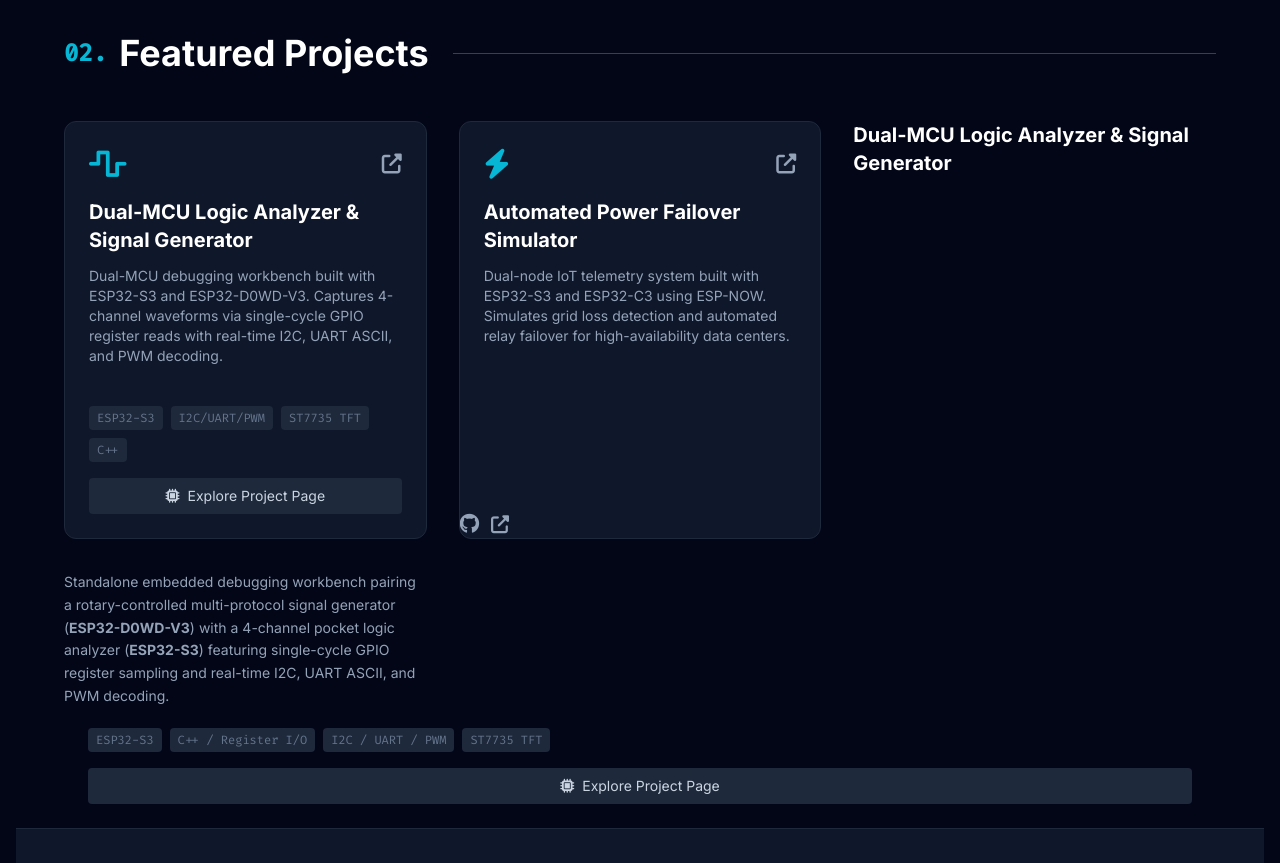
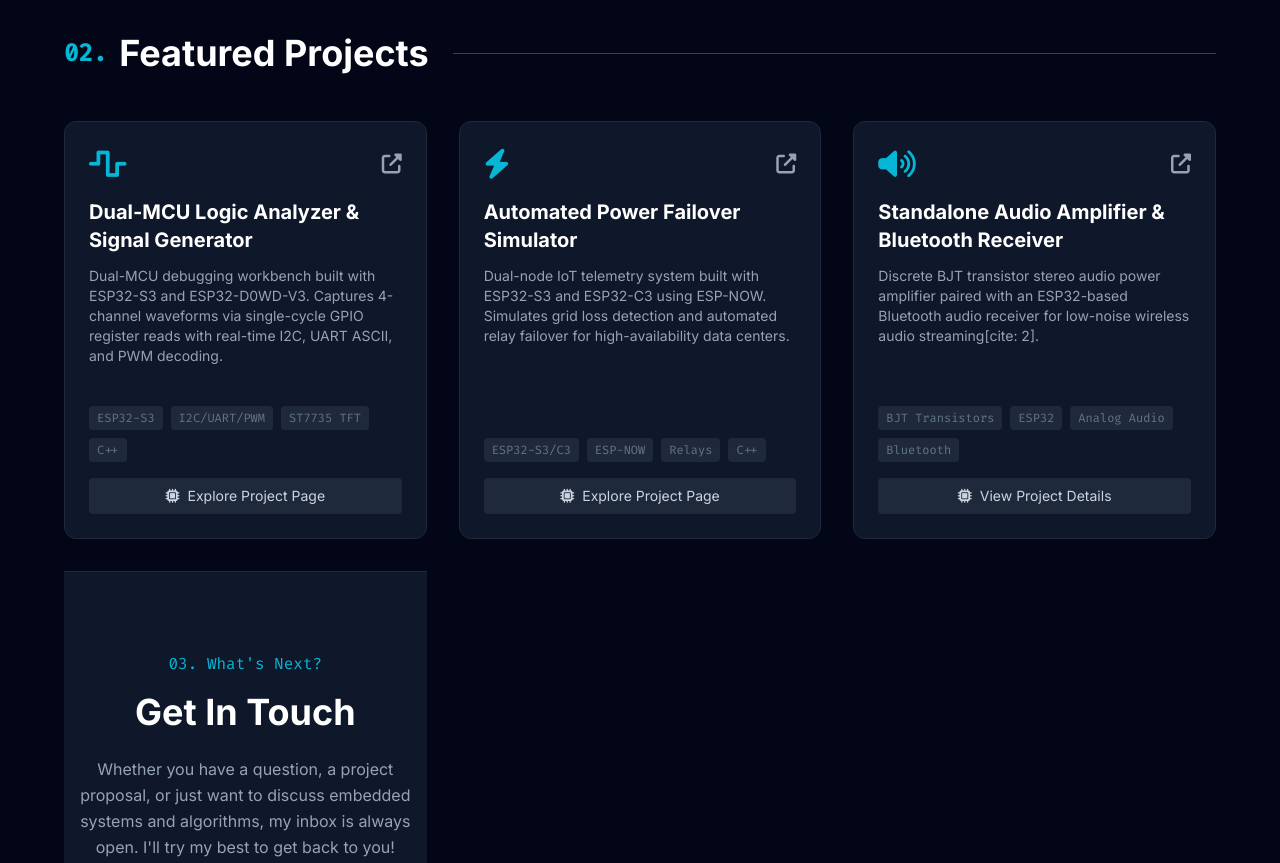
Before and after one commit to Eazino10/Eazino10.github.io, a plain HTML site: page index.html in a window 1280 px wide. Shown: the part 1540-2403 px from the top of the page. Drawn offline with nearby package versions, Linux system fonts and the light colour scheme.

Commit message:
Update index.html

```diff
--- a/index.html
+++ b/index.html
@@ -192,6 +192,7 @@
         <div class="grid grid-cols-1 md:grid-cols-2 lg:grid-cols-3 gap-8">
 
             <!-- Project: Dual-MCU Logic Analyzer & Signal Generator (New Sub-Page Link) -->
+            <!-- Project 1: Dual-MCU Logic Analyzer & Signal Generator -->
             <div class="bg-dark rounded-xl border border-slate-800 overflow-hidden hover:-translate-y-2 hover:shadow-[0_10px_30px_-15px_rgba(6,182,212,0.3)] transition-all duration-300 flex flex-col h-full group">
                 <div class="p-6 flex-grow">
                     <div class="flex justify-between items-center mb-4">
@@ -216,8 +217,7 @@
                 </div>
             </div>
 
-            <!-- Project 2 -->
-            <!-- Project Card: Dual-MCU Logic Analyzer & Signal Generator -->
+            <!-- Project 2: Automated Power Failover Simulator -->
             <div class="bg-dark rounded-xl border border-slate-800 overflow-hidden hover:-translate-y-2 hover:shadow-[0_10px_30px_-15px_rgba(6,182,212,0.3)] transition-all duration-300 flex flex-col h-full group">
                 <div class="p-6 flex-grow">
                     <div class="flex justify-between items-center mb-4">
@@ -229,66 +229,43 @@
                         Dual-node IoT telemetry system built with ESP32-S3 and ESP32-C3 using ESP-NOW. Simulates grid loss detection and automated relay failover for high-availability data centers.
                     </p>
                 </div>
-            <div class="flex items-center gap-3 text-slate-400">
-                <a href="https://github.com/Eazino10/dual-mcu-logic-analyzer" target="_blank" aria-label="GitHub Repository" class="hover:text-accent transition-colors">
-                    <i class="fab fa-github text-xl"></i>
-                </a>
-                <a href="dual-mcu-logic-analyzer.html" aria-label="View Case Study" class="hover:text-accent transition-colors">
-                    <i class="fas fa-external-link-alt text-lg"></i>
-                </a>
-            </div>
-        </div>
-
-        <a href="dual-mcu-logic-analyzer.html" class="block">
-            <h3 class="text-xl font-bold text-white group-hover:text-accent transition-colors mb-2">
-                Dual-MCU Logic Analyzer &amp; Signal Generator
-            </h3>
-        </a>
-
-        <p class="text-slate-400 text-sm leading-relaxed mb-5">
-            Standalone embedded debugging workbench pairing a rotary-controlled multi-protocol signal generator (<strong>ESP32-D0WD-V3</strong>) with a 4-channel pocket logic analyzer (<strong>ESP32-S3</strong>) featuring single-cycle GPIO register sampling and real-time I2C, UART ASCII, and PWM decoding.
-        </p>
-    </div>
-
                 <div class="px-6 pb-6 mt-auto">
                     <ul class="flex flex-wrap gap-2 text-xs font-mono text-slate-500 mb-4">
-            <li class="bg-slate-800 px-2 py-1 rounded"">ESP32-S3</li>
-            <li class="bg-slate-800 px-2 py-1 rounded"">C++ / Register I/O</li>
-            <li class="bg-slate-800 px-2 py-1 rounded"">I2C / UART / PWM</li>
-            <li class="bg-slate-800 px-2 py-1 rounded">ST7735 TFT</li>
+                        <li class="bg-slate-800 px-2 py-1 rounded">ESP32-S3/C3</li>
+                        <li class="bg-slate-800 px-2 py-1 rounded">ESP-NOW</li>
+                        <li class="bg-slate-800 px-2 py-1 rounded">Relays</li>
+                        <li class="bg-slate-800 px-2 py-1 rounded">C++</li>
                     </ul>
-
-        <a href="dual-mcu-logic-analyzer.html" class="block w-full text-center bg-slate-800 hover:bg-slate-700 text-slate-300 py-2 rounded transition-colors text-sm font-medium">
+                    <a href="automated-power-failover-simulator.html" class="block w-full text-center bg-slate-800 hover:bg-slate-700 text-slate-300 py-2 rounded transition-colors text-sm font-medium">
                         <i class="fas fa-microchip mr-2"></i>Explore Project Page
                     </a>
                 </div>
             </div>
 
-            <!-- Project : 3>
+           <!-- Project 3: Standalone Audio Amplifier & Bluetooth Receiver -->
             <div class="bg-dark rounded-xl border border-slate-800 overflow-hidden hover:-translate-y-2 hover:shadow-[0_10px_30px_-15px_rgba(6,182,212,0.3)] transition-all duration-300 flex flex-col h-full group">
                 <div class="p-6 flex-grow">
                     <div class="flex justify-between items-center mb-4">
-                        <i class="fas fa-wave-square text-3xl text-accent"></i>
-                        <a href="dual-mcu-logic-analyzer.html" class="text-slate-400 hover:text-accent transition-colors"><i class="fas fa-external-link-alt text-xl"></i></a>
+                        <i class="fas fa-volume-up text-3xl text-accent"></i>
+                        <a href="https://github.com/Eazino10" target="_blank" class="text-slate-400 hover:text-accent transition-colors"><i class="fas fa-external-link-alt text-xl"></i></a>
                     </div>
-                    <h3 class="text-xl font-bold text-white mb-3 group-hover:text-accent transition-colors">Dual-MCU Logic Analyzer &amp; Signal Generator</h3>
+                    <h3 class="text-xl font-bold text-white mb-3 group-hover:text-accent transition-colors">Standalone Audio Amplifier &amp; Bluetooth Receiver</h3>
                     <p class="text-slate-400 text-sm mb-4">
-                        Dual-MCU debugging workbench built with ESP32-S3 and ESP32-D0WD-V3. Captures 4-channel waveforms via single-cycle GPIO register reads with real-time I2C, UART ASCII, and PWM decoding.
+                        Discrete BJT transistor stereo audio power amplifier paired with an ESP32-based Bluetooth audio receiver for low-noise wireless audio streaming[cite: 2].
                     </p>
                 </div>
                 <div class="px-6 pb-6 mt-auto">
                     <ul class="flex flex-wrap gap-2 text-xs font-mono text-slate-500 mb-4">
-                        <li class="bg-slate-800 px-2 py-1 rounded">ESP32-S3</li>
-                        <li class="bg-slate-800 px-2 py-1 rounded">I2C/UART/PWM</li>
-                        <li class="bg-slate-800 px-2 py-1 rounded">ST7735 TFT</li>
-                        <li class="bg-slate-800 px-2 py-1 rounded">C++</li>
+                        <li class="bg-slate-800 px-2 py-1 rounded">BJT Transistors</li>
+                        <li class="bg-slate-800 px-2 py-1 rounded">ESP32</li>
+                        <li class="bg-slate-800 px-2 py-1 rounded">Analog Audio</li>
+                        <li class="bg-slate-800 px-2 py-1 rounded">Bluetooth</li>
                     </ul>
-                    <a href="dual-mcu-logic-analyzer.html" class="block w-full text-center bg-slate-800 hover:bg-slate-700 text-slate-300 py-2 rounded transition-colors text-sm font-medium">
-                        <i class="fas fa-microchip mr-2"></i>Explore Project Page
+                    <a href="https://github.com/Eazino10" target="_blank" class="block w-full text-center bg-slate-800 hover:bg-slate-700 text-slate-300 py-2 rounded transition-colors text-sm font-medium">
+                        <i class="fas fa-microchip mr-2"></i>View Project Details
                     </a>
                 </div>
             </div>
-</section>
 
     <!-- Contact & Footer -->
     <section id="contact" class="py-20 bg-dark border-t border-slate-800 px-4">
```
Lines whose indentation alone changed are shown as unchanged.
